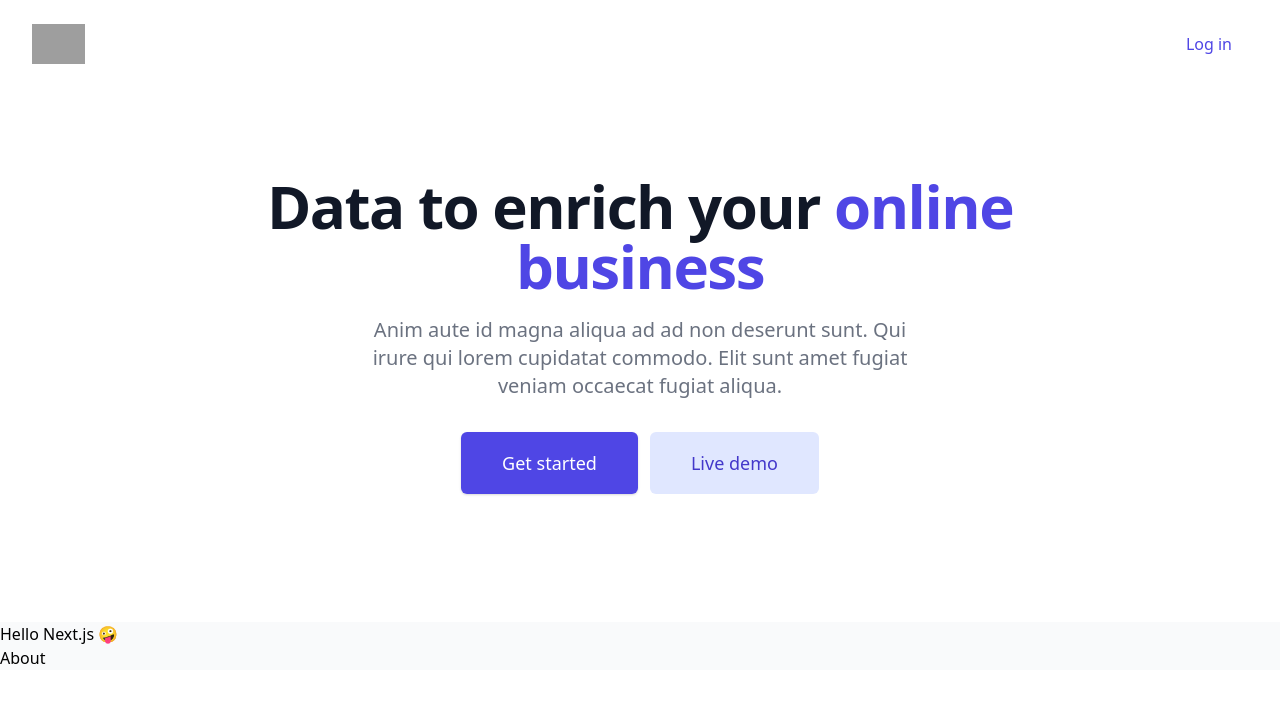
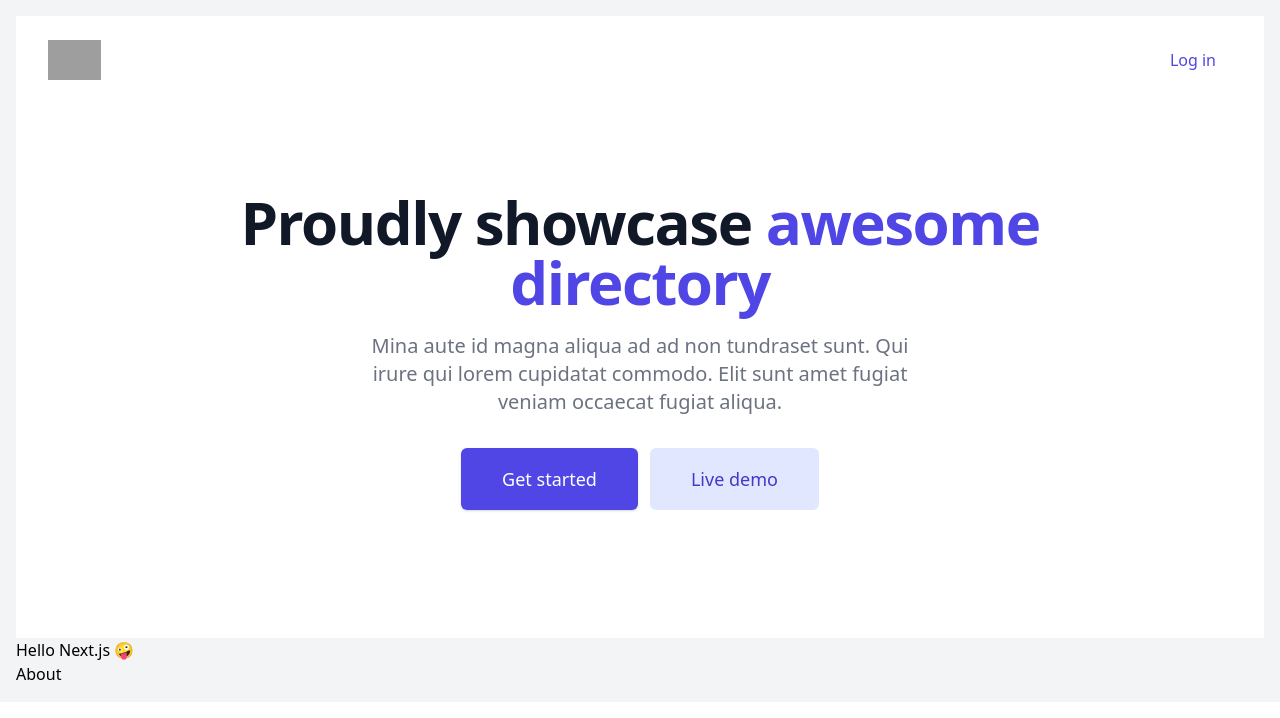
Before and after one commit to ri5h/dynolist, a Next.js app: page / in a window 1280 px wide. Shown: the top 718 px of the page. Built offline with nearby package versions, Linux system fonts and the light colour scheme; grey boxes are pictures that could not be loaded.

Commit message:
Added types and some work with settings

```diff
--- a/components/Header.tsx
+++ b/components/Header.tsx
@@ -1,21 +1,14 @@
-/* This example requires Tailwind CSS v2.0+ */
 import { Fragment } from 'react'
+import { GetStaticProps } from 'next'
 import { Popover, Transition } from '@headlessui/react'
 import { MenuIcon, XIcon } from '@heroicons/react/outline'
 
-type NavItem = {
-    name: string
-    href: string
+type HeaderProps = {
+    settings: SiteSettings
 }
 
-const navigation: NavItem[] = [
-    // { name: 'Product', href: '#' },
-    // { name: 'Features', href: '#' },
-    // { name: 'Marketplace', href: '#' },
-    // { name: 'Company', href: '#' },
-]
+export default function Header({ settings }: HeaderProps) {
 
-export default function Example() {
     return (
         <div className="relative bg-white overflow-hidden">
             <div className="max-w-7xl mx-auto">
@@ -45,7 +38,7 @@ export default function Example() {
                                         </div>
                                     </div>
                                     <div className="hidden md:block md:ml-10 md:pr-4 md:space-x-8">
-                                        {navigation.map((item) => (
+                                        {settings.navigation.map((item: NavItem) => (
                                             <a key={item.name} href={item.href} className="font-medium text-gray-500 hover:text-gray-900">
                                                 {item.name}
                                             </a>
@@ -90,7 +83,7 @@ export default function Example() {
                                             </div>
                                         </div>
                                         <div className="px-2 pt-2 pb-3 space-y-1">
-                                            {navigation.map((item) => (
+                                            {settings.navigation?.map((item: NavItem) => (
                                                 <a
                                                     key={item.name}
                                                     href={item.href}
@@ -116,12 +109,11 @@ export default function Example() {
                     <main className="mt-10 mx-auto max-w-7xl px-4 sm:mt-12 sm:px-6 md:mt-16 lg:mt-20 lg:px-8 xl:mt-28">
                         <div className="text-center">
                             <h1 className="text-4xl tracking-tight font-extrabold text-gray-900 sm:text-5xl md:text-6xl">
-                                <span className="block xl:inline">Data to enrich your</span>{' '}
-                                <span className="block text-indigo-600 xl:inline">online business</span>
+                                <span className="block xl:inline">{settings.heading.titleHead}</span>{' '}
+                                <span className="block text-indigo-600 xl:inline">{settings.heading.titleTail}</span>
                             </h1>
                             <p className="mt-3 text-base text-gray-500 sm:mt-5 sm:text-lg sm:max-w-xl sm:mx-auto md:mt-5 md:text-xl">
-                                Anim aute id magna aliqua ad ad non deserunt sunt. Qui irure qui lorem cupidatat commodo. Elit sunt amet
-                                fugiat veniam occaecat fugiat aliqua.
+                                {settings.description}
                             </p>
                             <div className="mt-5 sm:mt-8 sm:flex sm:justify-center">
                                 <div className="rounded-md shadow">
--- a/components/Layout.tsx
+++ b/components/Layout.tsx
@@ -1,14 +1,19 @@
 import { ReactNode } from "react";
 import Navbar from "./Navbar";
+import { getSiteSettings } from '../lib/siteSettingService'
 import Head from 'next/head'
-import Header from '../components/Header'
+import Header from './Header'
 
-type Props = {
+type LayoutProps = {
     children?: ReactNode
     title?: string
 }
 
-export default function Layout({ children, title = 'Default' }: Props) {
+export default function Layout({ children, title = 'Default' }: LayoutProps) {
+
+    const settings = getSiteSettings()
+
+
     return (
         <>
             <Head>
@@ -16,11 +21,13 @@ export default function Layout({ children, title = 'Default' }: Props) {
                 <meta charSet="utf-8" />
                 <meta name="viewport" content="initial-scale=1.0, width=device-width" />
             </Head>
-            <section className="antialiased bg-gray-50">
-                <Header />
+            <section className="antialiased bg-gray-100 p-4">
+                <Header settings={settings} />
+
                 {/* <Navbar /> */}
                 {children}
             </section>
         </>
     );
+
 }
--- /dev/null
+++ b/components/PostingList.tsx
@@ -0,0 +1,17 @@
+type Posting = {
+    title: string
+    body: string
+}
+
+type PostingList = Posting[]
+
+
+const PostingList = () => {
+    return (
+        <div>
+            List of posting
+        </div>
+    )
+}
+
+export default PostingList
--- /dev/null
+++ b/lib/getSettings.ts
@@ -0,0 +1,55 @@
+import Airtable, { Base } from "airtable";
+import Table from "airtable/lib/table";
+
+// const base = new Airtable({
+//     apiKey: process.env.AIRTABLE_API_KEY,
+// }).base(process.env.AIRTABLE_BASE_ID);
+Airtable.configure({ apiKey: process.env.AIRTABLE_API_KEY })
+const baseName = process.env.AIRTABLE_BASE_NAME || "DEFINE_ME"
+const base = Airtable.base(baseName);
+
+const tableName = process.env.AIRTABLE_TABLE_NAME || "DEFINE_ME"
+
+// maps over the records, calling minifyRecord, giving us required data
+// const getMinifiedRecords = records => {
+//     return records.map(record => minifyRecord(record));
+// };
+
+// // gets the data we want and puts it into variables
+// const minifyRecord = record => {
+//     return {
+//         id: record.id,
+//         fields: record.fields,
+//     };
+// };
+
+export default async function getSettings() {
+    return base(tableName).select({
+        // Selecting the first 3 records in Grid view:
+        maxRecords: 3,
+        view: "Grid view"
+    }).eachPage(function page(records, fetchNextPage) {
+        // This function (`page`) will get called for each page of records.
+
+        records.forEach(function (record) {
+            console.log('Retrieved', record.get('key'));
+        });
+
+        // To fetch the next page of records, call `fetchNextPage`.
+        // If there are more records, `page` will get called again.
+        // If there are no more records, `done` will get called.
+        fetchNextPage();
+
+    }, function done(err) {
+        if (err) { console.error(err); return; }
+    });
+}
+// export default async function getSettings() {
+
+//     const records = await table.select({}).all();
+//     const minifiedRecords = await getMinifiedRecords(records);
+
+//     console.log(minifiedRecords);
+
+//     return minifiedRecords;
+// }
--- /dev/null
+++ b/lib/siteSettingService.ts
@@ -0,0 +1,17 @@
+export const getSiteSettings = (): SiteSettings => {
+    let navigation: Navigation = [
+        // { name: 'Product', href: '#' },
+        // { name: 'Features', href: '#' },
+        // { name: 'Marketplace', href: '#' },
+        // { name: 'Company', href: '#' },
+    ]
+
+    let heading: Heading = {
+        titleHead: "Proudly showcase",
+        titleTail: "awesome directory"
+    }
+
+    let description = "Mina aute id magna aliqua ad ad non tundraset sunt. Qui irure qui lorem cupidatat commodo. Elit sunt amet fugiat veniam occaecat fugiat aliqua."
+
+    return { navigation, heading, description }
+}
--- a/pages/api/hello.ts
+++ b/pages/api/settings.ts
@@ -1,9 +1,9 @@
 import type { NextApiRequest, NextApiResponse } from 'next'
 
 type Data = {
-  name: string
+    name: string
 }
 
 export default (req: NextApiRequest, res: NextApiResponse<Data>) => {
-  res.status(200).json({ name: 'John Doe' })
+    res.status(200).json({ name: 'John Doe' })
 }
--- a/pages/index.tsx
+++ b/pages/index.tsx
@@ -1,10 +1,10 @@
+import { GetStaticProps } from 'next'
 import Layout from '../components/Layout'
 import Link from 'next/link'
 
-
-const index = () => {
+export default function index() {
   return (
-    <Layout title="Home | Next.js is Awesome">
+    <Layout title="Home">
       <h1>Hello Next.js 🤪</h1>
       <p>
         <Link href="/about">
@@ -14,5 +14,3 @@ const index = () => {
     </Layout>
   )
 }
-
-export default index
--- /dev/null
+++ b/types/common/package.json
@@ -0,0 +1,5 @@
+{
+    "name": "common",
+    "version": "1.0.0",
+    "typings": "main.d.ts"
+}
```
Also changed, not shown: pages/_app.tsx (+10 -3 lines), tsconfig.json (+7 -2 lines), types/common/main.d.ts (added, +17 -0 lines).
